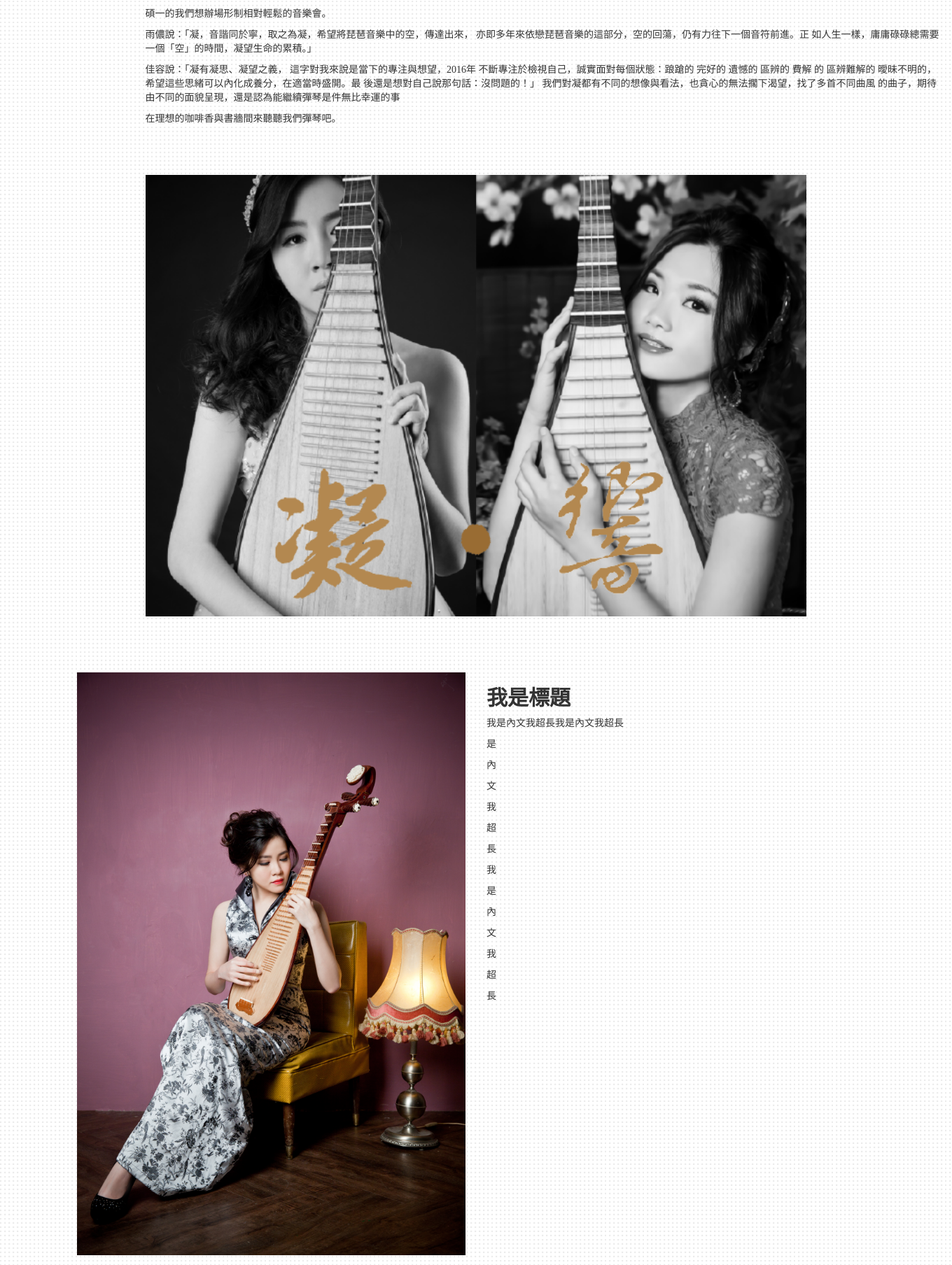
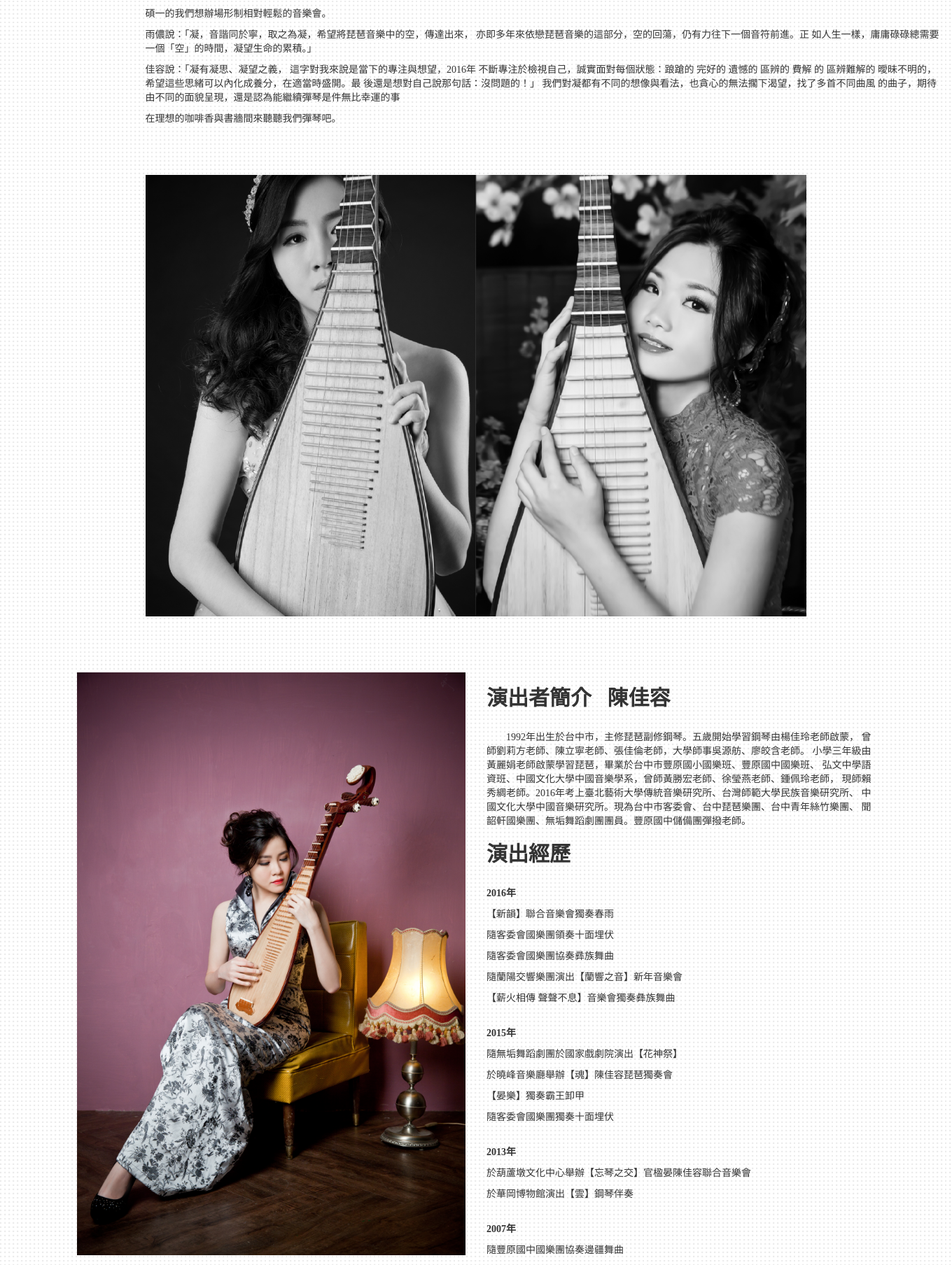
Before and after one commit to hello1988/ning-shiang, a Flask app: page / in a window 1360 px wide. Shown: the part 1199-3007 px from the top of the page at 70% size. Run offline with Flask 2, Linux system fonts and the light colour scheme; some libraries are stand-ins or nearby versions.

Commit message:
曲解&演奏者文字調整

```diff
--- a/template/index.html
+++ b/template/index.html
@@ -116,6 +116,7 @@
 		{
 			cursor : pointer;
 		}
+
 	</style>
 
 	<script>
@@ -151,14 +152,14 @@
 		{
 			var trackInfo=
 			{
-				"1":"《異想天開》是劉星先生創作的《天地之間》第六號作品。屬於New Age風格的中阮二重奏曲，而這次音樂會選擇用琵琶二重奏來詮釋，為王世榮老師改編的版本。本曲收錄於他的專輯《孤芳自賞》中，也是《天地之間》系列作品中的唯一一首二重奏曲。",
+				"1":"《異想天開》是劉星先生創作的《天地之間》第六號作品。屬於New Age風格的中阮二重奏曲，而這次音樂會選擇用琵琶二重奏來詮釋，為王世榮老師改編的版本。本曲收錄於他的專輯《孤芳自賞》中，也是《天地之間》系列作品中的唯一一首二重奏曲。在音樂性格表現上，全曲不間斷的十六分音符並在此曲創作上保持運用 4/4 拍號,顯得音樂情緒是相對平靜沈穩的。",
 				"2":"樂曲具有濃郁的西域地方音樂特點，琵琶運用較多的拉弦、大幅度的吟揉，以及右手的力度變化。似在古老的絲綢之路上的商賈隊中，一琵琶高手端坐在駝背上，悠然自得的演奏著．．．。",
-				"3":"曲目介紹3",
+				"3":"《春雨》以清新流暢的旋律，向人們呈現藝術春天的到來，運用江南地區頗有影響的評彈曲調作為素材，通過五聲音階的旋律加以變奏，把握住了江南三月春雨的各種形象 。音樂層次分明，呈現時而綿綿細雨，時而傾盆陣雨：時而雨後滴珠，時而彩虹飛架，春雨過後，萬物生長，百花爭艷，一派欣欣向榮的景象。",
 				"4":"樂曲根據抗日戰爭時期一個真實的故事為背景，表現了1941年秋，在冀北山區易水河畔狼牙山棋盤坨上，五位英勇戰士與日本侵略者浴血奮戰，最後縱身跳下了萬丈懸崖，用生命和鮮血譜寫出一首氣吞山河的壯麗詩篇，熱情歌頌了英雄們的壯舉和為國為民的獻身精神。樂曲採用傳統的敘事體形式，首次借鑒西洋奏鳴曲式結構，與民族的音調及琵琶傳統手法相結合。在演奏技法方面，除了大量運用琵琶武曲常用的技法外，還首創了左手大指上品按音，更加豐富了琵琶的演奏技巧，全曲結構嚴謹，旋律流暢，氣勢磅礴，具有很強的戲劇性效果，打破了一般的民樂獨奏曲創作的習慣，給人耳目一新之感。",
-				"5":"曲目介紹5",
+				"5":"《陳隋》是著名的琵琶文套曲之一。文套是言情體，著重寫意。以抒情手法，把樂曲內容作深刻的描寫；速度大都較慢。樂曲本為宮中行樂之曲，但卻具有不同的悲歡情景，宮女被選入宮禁，即使載歌載舞之際亦帶有悲愁悽楚之情緒，音樂極為細緻，劉德海先生又另加以昆曲行腔的韻味和揉弦手法，使和原曲又增添另一番表现。",
 				"6":"《改進操》是1927年12月劉天華為紀念「國樂改進社」成立而作的一首琵琶曲。表達了作者對立社的喜悅和對振興國樂的信心與期望。曲中前一部份模擬古琴技法，並在第二段採用了複音試驗。</br>「操」本是古琴曲的一種體裁，一般指大、中型獨奏作品，大多以閉塞之聲抒憂愁之心，而此曲卻以明快流利之音抒興奮喜悅之情，表達的是作者對立社的喜悅和對振興國樂的信心與期望。",
-				"7":"曲目介紹7",
-				"8":"琵琶、三弦二重奏，此次音樂會改用琵琶二重奏來詮釋。本曲根據王惠然的琵琶曲《江南三月》改編，描寫了江南地區秀麗風光和江南人民愉快生活的場景。作者運用了評彈的素材，在改編中更是採用了琵琶與三弦的評彈演奏形式，表現江南三月萬物復甦、春氣盎然的景象。",
+				"7":"《海青拿天鵝》為一首大型武曲套曲，也被認為是目前最古老的琵琶獨奏曲之一，以獨特的音樂表現力聞名於世。海青為鵰的一種，身形小而善於飛翔，天鵝以珠蚌爲食，食蚌後將珠藏於嗉囊，一說古代貴族馴養勇猛的海青在天空與天鹅交鋒，經過激烈的鬥爭獵捕天鵝以便取珠。琵琶曲《海青拿天鹅》就是以此為題材，描述北方遊牧民族蒙古、女真、契丹族等的狩獵生活 。",
+				"8":"《江南春》為琵琶、三弦二重奏，根據王惠然的琵琶曲《江南三月》改編，描寫了江南地區秀麗風光和江南人民愉快生活的場景。作者運用了評彈的素材，在改編中更是採用了琵琶與三弦的評彈演奏形式，表現江南三月萬物復甦、春氣盎然的景象。作曲：王惠然 改編：姜水林 紅雨",
 			}
 			for( var index = 1; index <=G_trackNum; index++ )
 			{
@@ -313,21 +314,51 @@
 
 			<div class="col-md-6">
 				<div class="width100">
-					<h2><b>我是標題</b></h2>
-					<p>我是內文我超長我是內文我超長</p>
-					<p>是</p>
-					<p>內</p>
-					<p>文</p>
-					<p>我</p>
-					<p>超</p>
-					<p>長</p>
-					<p>我</p>
-					<p>是</p>
-					<p>內</p>
-					<p>文</p>
-					<p>我</p>
-					<p>超</p>
-					<p>長</p>
+					<h2><b>演出者簡介   陳佳容</b></h2>
+					</br>
+					<p style="text-indent:28px;">1992年出生於台中市，主修琵琶副修鋼琴。五歲開始學習鋼琴由楊佳玲老師啟蒙，
+					曾師劉莉方老師、陳立寧老師、張佳倫老師，大學師事吳源舫、廖皎含老師。
+					小學三年級由黃麗娟老師啟蒙學習琵琶，畢業於台中市豐原國小國樂班、豐原國中國樂班、
+					弘文中學語資班、中國文化大學中國音樂學系，曾師黃勝宏老師、徐瑩燕老師、鍾佩玲老師，
+					現師賴秀綢老師。2016年考上臺北藝術大學傳統音樂研究所、台灣師範大學民族音樂研究所、
+					中國文化大學中國音樂研究所。現為台中市客委會、台中琵琶樂團、台中青年絲竹樂團、
+					聞韶軒國樂團、無垢舞蹈劇團團員。豐原國中儲備團彈撥老師。</p>
+
+					<h2><b>演出經歷</b></h2>
+					</br>
+					<p><b>2016年</b></p>
+					<p>【新韻】聯合音樂會獨奏春雨</p>
+					<p>隨客委會國樂團領奏十面埋伏</p>
+					<p>隨客委會國樂團協奏彞族舞曲</p>
+					<p>隨蘭陽交響樂團演出【蘭響之音】新年音樂會</p>
+					<p>【薪火相傳 聲聲不息】音樂會獨奏彝族舞曲</p>
+					</br>
+					<p><b>2015年</b></p>
+					<p>隨無垢舞蹈劇團於國家戲劇院演出【花神祭】</p>
+					<p>於曉峰音樂廳舉辦【魂】陳佳容琵琶獨奏會</p>
+					<p>【晏樂】獨奏霸王卸甲</p>
+					<p>隨客委會國樂團獨奏十面埋伏</p>
+					</br>
+					<p><b>2013年</b></p>
+					<p>於葫蘆墩文化中心舉辦【忘琴之交】官楹晏陳佳容聯合音樂會</p>
+					<p>於華岡博物館演出【雲】鋼琴伴奏</p>
+					</br>
+					<p><b>2007年</b></p>
+					<p>隨豐原國中國樂團協奏邊疆舞曲</p>
+					<p>隨中國文化大學中國音樂學系於國家音樂廳演出【百無禁忌】、【百無禁忌三】、【戲說文化】、【山中傳奇】等演奏會</p>
+					<p>隨台中琵琶樂團於台中市屯區藝文中心演出【指間.跳躍】、【輕攏慢撫琵琶情】等音樂會</p>
+					<p>隨聞韶軒樂團於中山堂演出【嘎達梅林】、【馬卡道狂想曲】、【狂奔】、【飛天】 、【太古遺音】等音樂會 </p>
+					<p>隨台中青年絲竹樂團於葫蘆墩文化中心演出秋季音樂會【藍色的思念】</p>
+					<p>隨台中縣文化中心國樂團演出【30周年紀念音樂會】、【原鄉與本土】【新婚別】、【笑傲江湖】、【秦兵馬俑】、
+					【戀戀中縣】、【客家風情國樂饗宴】、【大海之歌】、【客樂盛宴】、【客家國樂】等音樂會。</p>
+
+					<h2><b>得獎經歷</b></h2>
+					</br>
+					<p>台中市92學年度琵琶獨奏 A組 第二名</p>
+					<p>台中市94學年度琵琶獨奏 A組 第二名</p>
+					<p>台中市96學年度琵琶獨奏 B組 第一名</p>
+					<p>台中市97學年度琵琶獨奏 優等</p>
+					<p>台中市99學年度琵琶獨奏 B組 第二名</p>
 				</div>
 			</div>
 		</div>
@@ -342,7 +373,7 @@
 				<div class="width100">
 					<h2><b>演出者簡介   林雨儂</b></h2>
 					</br>
-					<p>1992 年出生於台北市，現就讀於台北藝術大學傳統音樂所演奏組−琵琶主修，師事
+					<p style="text-indent:28px;">1992 年出生於台北市，現就讀於台北藝術大學傳統音樂所演奏組−琵琶主修，師事
 					賴秀綢老師，畢業於國立臺灣師範大學音樂系，主修琵琶。
 					</br>
 					國小三年級進入了台北市興雅國小國樂團，開啟琵琶學習之路。國中則進入台北市
@@ -357,11 +388,11 @@
 
 					<h2><b>近年重要演出</b></h2>
 					</br>
-					<p>2014.8.2《錫穗風采》介壽.錫穗國樂團 2014 年度音樂會主奏《祝福》</p>
-					<p>2014.12.13/20 《迴聲城市:未來》參與琵琶即興音樂家</p>
-					<p>2015.9.17-20 隨無垢舞蹈劇團於國家戲劇廳演出《花神祭》擔任樂手冬枯之中的古石</p>
-					<p>2015.11.23-28 參與台法電子音樂工作坊,並首演《Drifting Mountain》琵琶與電子音樂當代作品</p>
-					<p>2015.4.23  采風樂坊 東方器樂劇場《十面埋伏》樂手</p>
+					<p><b>2014.8.2</b>《錫穗風采》介壽.錫穗國樂團 2014 年度音樂會主奏《祝福》</p>
+					<p><b>2014.12.13-20</b> 《迴聲城市:未來》參與琵琶即興音樂家</p>
+					<p><b>2015.9.17-20</b> 隨無垢舞蹈劇團於國家戲劇廳演出《花神祭》擔任樂手冬枯之中的古石</p>
+					<p><b>2015.11.23-28</b> 參與台法電子音樂工作坊,並首演《Drifting Mountain》琵琶與電子音樂當代作品</p>
+					<p><b>2015.4.23</b>  采風樂坊 東方器樂劇場《十面埋伏》樂手</p>
 
 					<h2><b>得獎經歷</b></h2>
 					</br>
```
Also changed, not shown: static/page2L.png, static/page2R.png, 1 other file.
